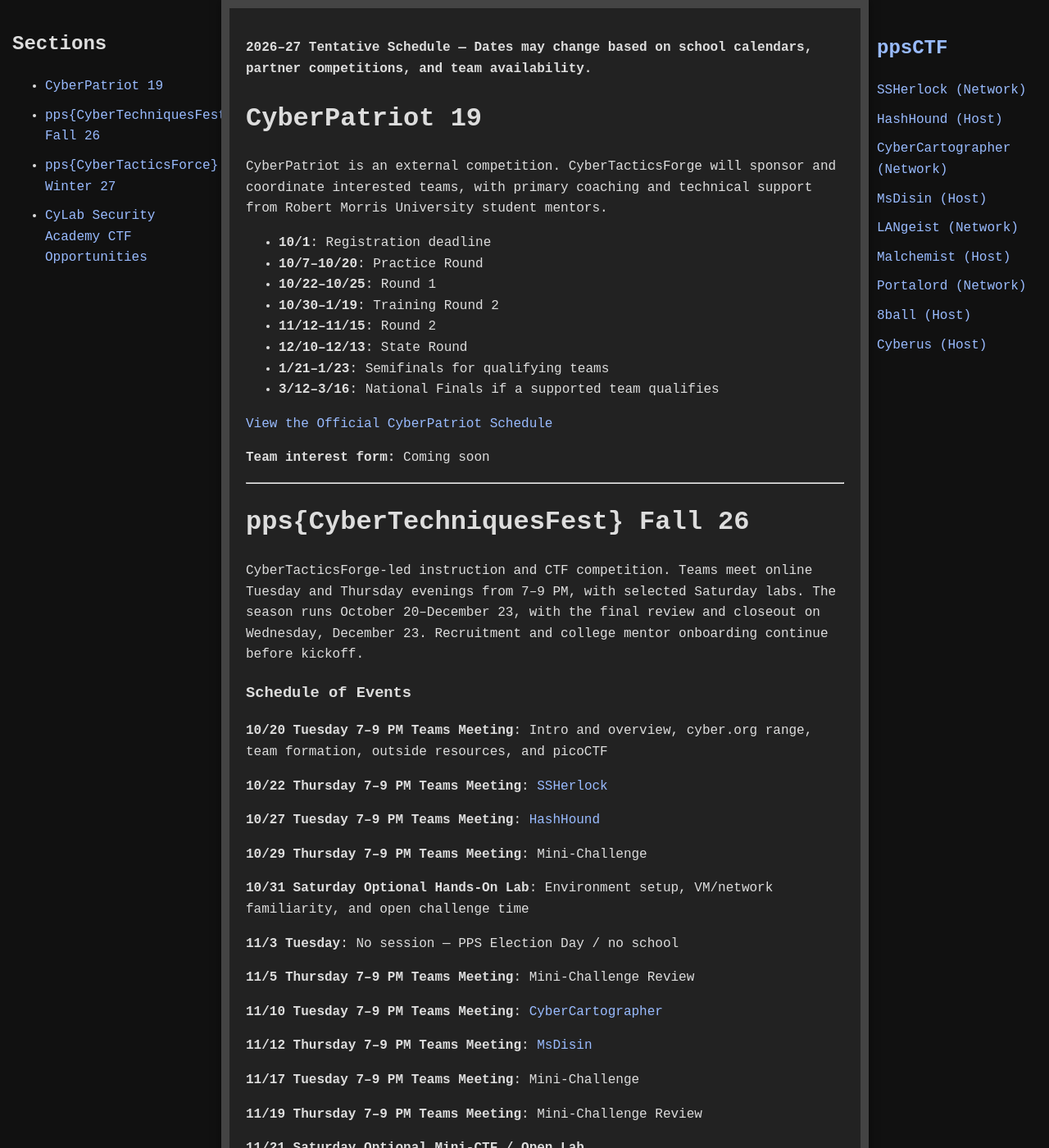
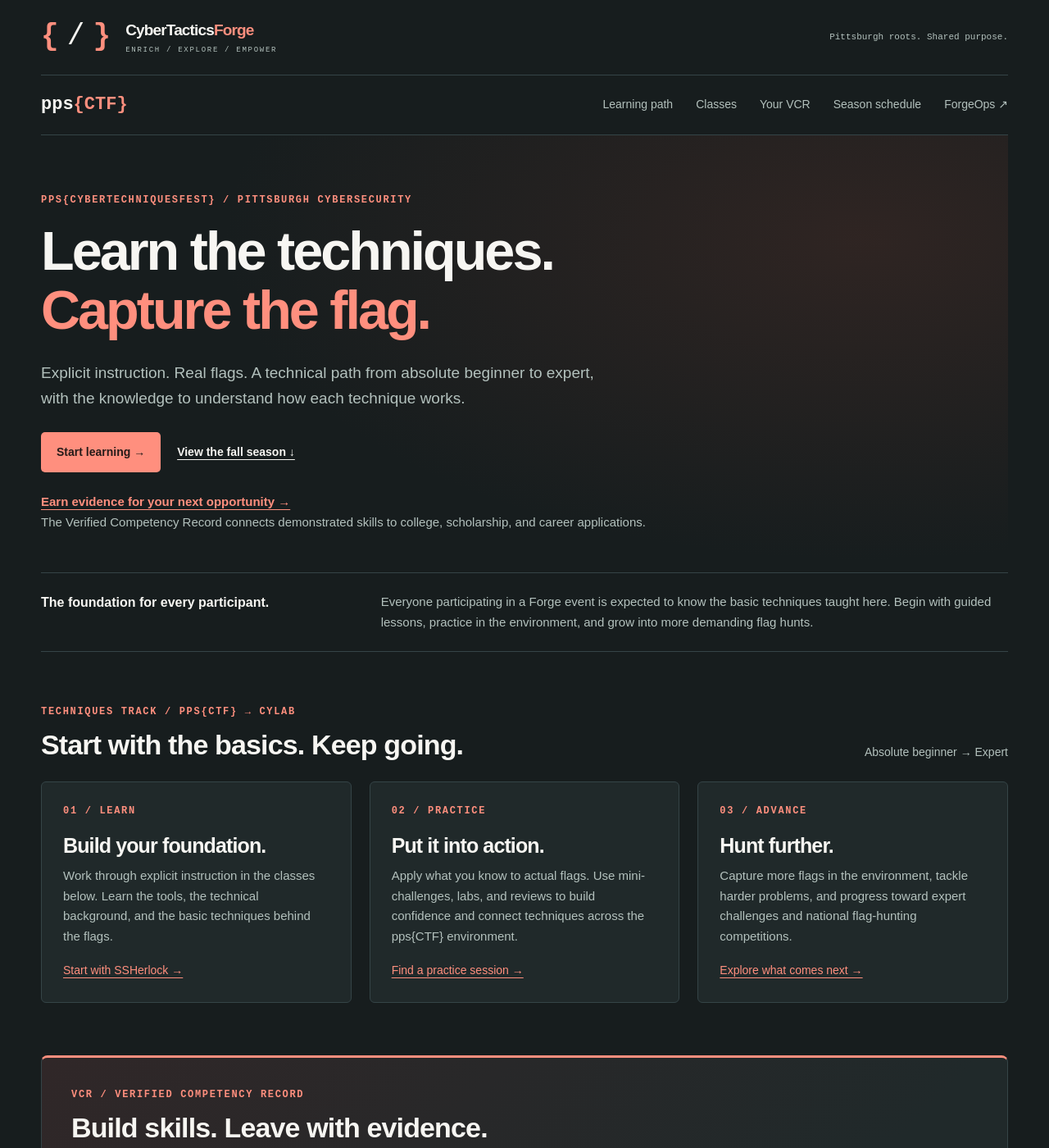
Before and after one commit to jboyce1/ppsCTF, a Jekyll site: the page built from index.md, in a window 1280 px wide and 1400 px high. Shown: the whole window at 82% size. Built offline with Jekyll 4.4.1, drawn with Linux system fonts in a browser that asks for light colours; some of the changed text lies outside the part shown.

Commit message:
Focus ppsCTF homepage on CyberTechniquesFest and verified competencies

```diff
--- /dev/null
+++ b/_includes/schedule-technical.md
@@ -0,0 +1,49 @@
+CyberTacticsForge-led instruction and CTF competition. Teams meet online Tuesday and Thursday evenings from 7–9 PM, with selected Saturday labs. The season runs October 20–December 23, with the final review and closeout on Wednesday, December 23. Recruitment and college mentor onboarding continue before kickoff.
+
+### Schedule of Events
+
+**10/20 Tuesday 7–9 PM Teams Meeting**: Intro and overview, cyber.org range, team formation, outside resources, and picoCTF
+
+**10/22 Thursday 7–9 PM Teams Meeting**: [SSHerlock](./classes/SSHerlock/SSHerlock)
+
+**10/27 Tuesday 7–9 PM Teams Meeting**: [HashHound](./classes/HashHound/HashHound)
+
+**10/29 Thursday 7–9 PM Teams Meeting**: Mini-Challenge
+
+**10/31 Saturday Optional Hands-On Lab**: Environment setup, VM/network familiarity, and open challenge time
+
+**11/3 Tuesday**: No session — PPS Election Day / no school
+
+**11/5 Thursday 7–9 PM Teams Meeting**: Mini-Challenge Review
+
+**11/10 Tuesday 7–9 PM Teams Meeting**: [CyberCartographer](./classes/CyberCartographer/CyberCartographer)
+
+**11/12 Thursday 7–9 PM Teams Meeting**: [MsDisin](./classes/MsDisin/MsDisin)
+
+**11/17 Tuesday 7–9 PM Teams Meeting**: Mini-Challenge
+
+**11/19 Thursday 7–9 PM Teams Meeting**: Mini-Challenge Review
+
+**11/21 Saturday Optional Mini-CTF / Open Lab**
+
+**11/24–11/26 Thanksgiving Pause**: No required sessions
+
+**12/1 Tuesday 7–9 PM Teams Meeting**: [LANgeist](./classes/LANgeist/LANgeist)
+
+**12/3 Thursday 7–9 PM Teams Meeting**: [MALchemist](./classes/MALchemist/MALchemist)
+
+**12/8 Tuesday 7–9 PM Teams Meeting**: Mini-Challenge
+
+**12/10 Thursday 7–9 PM Teams Meeting**: [Portalord](./classes/Portalord/Portalord)
+
+**12/12 Saturday Full-Environment Lab**: Multi-role practice and competition preparation
+
+**12/15 Tuesday 7–9 PM Teams Meeting**: [8ball](./classes/8ball/8ball)
+
+**12/17 Thursday 7–9 PM Teams Meeting**: [Cyberus](./classes/cyberus/cyberus) and tournament overview
+
+**12/19 Saturday Optional Open Range / Technical Check**
+
+**12/21–12/23 pps{CyberTechniquesFest} Competition Window**: Exact team slots to be scheduled separately
+
+**12/23 Wednesday 7–9 PM Teams Meeting**: After Action Review, results, recognition, fall closeout, and pps{CyberTacticsForce} interest — following the final tournament slots
--- /dev/null
+++ b/_layouts/home.html
@@ -0,0 +1,27 @@
+<!DOCTYPE html>
+<html lang="en">
+<head>
+  <meta charset="utf-8">
+  <meta name="viewport" content="width=device-width, initial-scale=1">
+  <meta name="theme-color" content="#171d1e">
+  <link rel="icon" type="image/png" href="{{ "/assets/CyberTacticsForge-webicon.png" | relative_url }}">
+  <title>{{ page.title }} | {{ site.title }}</title>
+  <meta name="description" content="pps{CyberTechniquesFest}: guided cybersecurity classes and flag hunting, from absolute beginner to expert.">
+  <link rel="stylesheet" href="{{ '/assets/css/home.css' | relative_url }}">
+</head>
+<body>
+  <a class="skip-link" href="#main">Skip to content</a>
+  <div class="foundation-header">
+    <a class="foundation-brand" href="https://cybertacticsforge.org/" aria-label="CyberTacticsForge home"><span class="brand-mark" aria-hidden="true">{<b> / </b>}</span><span>CyberTactics<span class="brand-forge">Forge</span><small>ENRICH / EXPLORE / EMPOWER</small></span></a>
+    <span class="foundation-context">Pittsburgh roots. Shared purpose.</span>
+  </div>
+  <header class="site-header">
+    <a class="brand" href="{{ '/' | relative_url }}">pps<span>{CTF}</span></a>
+    <nav aria-label="Main navigation">
+      <a href="#path">Learning path</a><a href="#classes">Classes</a><a href="#vcr">Your VCR</a><a href="#season">Season schedule</a><a href="https://cybertacticsforge.org/programs/">ForgeOps ↗</a>
+    </nav>
+  </header>
+  <main id="main">{{ content }}</main>
+  <footer><span>pps{CTF} · Pittsburgh</span><a href="#main">Back to top ↑</a></footer>
+</body>
+</html>
--- a/index.md
+++ b/index.md
@@ -1,135 +1,88 @@
 ---
-layout: default
-title: 2026–27 Tentative Season
+layout: home
+title: pps{CyberTechniquesFest}
 ---
-**2026–27 Tentative Schedule — Dates may change based on school calendars, partner competitions, and team availability.**
+<section class="hero" aria-labelledby="welcome">
+  <p class="eyebrow">pps{CyberTechniquesFest} / Pittsburgh cybersecurity</p>
+  <h1 id="welcome">Learn the techniques.<br><span>Capture the flag.</span></h1>
+  <p class="intro">Explicit instruction. Real flags. A technical path from absolute beginner to expert, with the knowledge to understand how each technique works.</p>
+  <div class="actions"><a class="button" href="#classes">Start learning →</a><a class="text-link" href="#season">View the fall season ↓</a></div>
+  <p class="hero-vcr"><a href="#vcr">Earn evidence for your next opportunity →</a><br>The Verified Competency Record connects demonstrated skills to college, scholarship, and career applications.</p>
+  <div class="foundation"><strong>The foundation for every participant.</strong><span>Everyone participating in a Forge event is expected to know the basic techniques taught here. Begin with guided lessons, practice in the environment, and grow into more demanding flag hunts.</span></div>
+</section>
 
-# CyberPatriot 19
+<section id="path" aria-labelledby="path-title">
+  <div class="section-heading"><div><p class="eyebrow">Techniques Track / pps{CTF} → CyLab</p><h2 id="path-title">Start with the basics. Keep going.</h2></div><p>Absolute beginner → Expert</p></div>
+  <div class="learning-grid">
+    <article class="learning-step"><p class="eyebrow">01 / Learn</p><h3>Build your foundation.</h3><p>Work through explicit instruction in the classes below. Learn the tools, the technical background, and the basic techniques behind the flags.</p><a href="{{ '/classes/SSHerlock/SSHerlock' | relative_url }}">Start with SSHerlock →</a></article>
+    <article class="learning-step"><p class="eyebrow">02 / Practice</p><h3>Put it into action.</h3><p>Apply what you know to actual flags. Use mini-challenges, labs, and reviews to build confidence and connect techniques across the pps{CTF} environment.</p><a href="#season">Find a practice session →</a></article>
+    <article class="learning-step"><p class="eyebrow">03 / Advance</p><h3>Hunt further.</h3><p>Capture more flags in the environment, tackle harder problems, and progress toward expert challenges and national flag-hunting competitions.</p><a href="#beyond">Explore what comes next →</a></article>
+  </div>
+</section>
 
-CyberPatriot is an external competition. CyberTacticsForge will sponsor and coordinate interested teams, with primary coaching and technical support from Robert Morris University student mentors.
+<section id="vcr" class="vcr" aria-labelledby="vcr-title">
+  <div class="section-heading"><div><p class="eyebrow">VCR / Verified Competency Record</p><h2 id="vcr-title">Build skills. Leave with evidence.</h2></div></div>
+  <p class="vcr-lead">Turn what you demonstrate into something you can take forward: an evidence-backed record for college applications, scholarship consideration, and your résumé.</p>
+  <p>CyberTacticsForge manages the Verified Competency Record for events it hosts. Through participation, students can earn verified competencies by demonstrating what they can actually do inside a Forge environment. The VCR translates that observable activity into durable evidence of individual competency.</p>
+  <div class="vcr-benefits" aria-label="Ways to use your record">
+    <div><strong>College applications</strong><span>Show admissions readers specific skills and the work behind them.</span></div>
+    <div><strong>Scholarship opportunities</strong><span>Support applications with demonstrated ability, initiative, and growth.</span></div>
+    <div><strong>Résumés &amp; job applications</strong><span>Give employers concrete examples of what you have done and can explain.</span></div>
+  </div>
+  <div class="vcr-question"><span>The scoreboard answers <strong>“Who won?”</strong></span><span>The VCR answers <strong>“What can this person demonstrably do?”</strong></span></div>
+  <div class="vcr-layers">
+    <article><p class="eyebrow">01 / Technical competencies</p><h3>Show the skill.</h3><p>Find and analyze an artifact, harden a system, change a configuration, or restore a service. Flags and automated checks can provide evidence of specific accomplishments.</p></article>
+    <article><p class="eyebrow">02 / Operational competencies</p><h3>Show your judgment.</h3><p>Diagnose, prioritize, recover, and adapt as conditions change. Service availability, system state, and activity logs can capture work that a single flag cannot.</p></article>
+    <article><p class="eyebrow">03 / Professional evidence</p><h3>Explain your work.</h3><p>A GitHub write-up or after-action review (AAR) records what you encountered, what you did, and what you learned—especially during CyberTacticsEngagement.</p></article>
+  </div>
+  <details class="vcr-detail"><summary>How demonstrated work becomes a verified record</summary>
+    <div class="vcr-detail-body">
+      <p>Each challenge starts with an <strong>intent</strong>: the competency the participant should demonstrate. Evidence requirements follow that intent and the actual source environment.</p>
+      <ol class="vcr-flow" aria-label="Competency verification process"><li>Intent</li><li>Evidence sources</li><li>Validation</li><li>Competency record</li></ol>
+      <p>Flags can show discovery or analysis. State checks show whether a required change succeeded. Uptime shows whether a service stayed available. Telemetry and event logs show activity. A participant’s AAR adds explanation and reflection. Together, these can support one competency record; competition scoring remains separate.</p>
+      <div class="vcr-example">
+        <p class="eyebrow">Illustrative competency / Network service recovery</p>
+        <h3>Restore SSH while preserving firewall protection.</h3>
+        <p>Evidence could show that the participant diagnosed the outage, restored the service, allowed access from the management network, and preserved the restriction on public access. The record connects the demonstrated competency to its environment, supporting evidence, and verification.</p>
+      </div>
+      <p><strong>Your record reflects your contribution.</strong> Individual environments provide clearer attribution. In collaborative force-on-force events, team outcomes need evidence of the individual’s actions, supported by their own GitHub artifact or AAR. A team result alone cannot establish what each participant demonstrated.</p>
+    </div>
+  </details>
+  <p class="vcr-close">Participation creates the opportunity. Demonstrated competency gives you evidence to carry into your next application.</p>
+</section>
 
-- **10/1**: Registration deadline
-- **10/7–10/20**: Practice Round
-- **10/22–10/25**: Round 1
-- **10/30–1/19**: Training Round 2
-- **11/12–11/15**: Round 2
-- **12/10–12/13**: State Round
-- **1/21–1/23**: Semifinals for qualifying teams
-- **3/12–3/16**: National Finals if a supported team qualifies
+<section id="classes" aria-labelledby="classes-title">
+  <div class="section-heading"><div><p class="eyebrow">The technical foundation</p><h2 id="classes-title">Your class directory.</h2></div><p>Open a lesson and get to work.</p></div>
+  <div class="class-grid">
+    <a class="class-card" href="{{ '/classes/SSHerlock/SSHerlock' | relative_url }}"><span class="eyebrow">Network</span><strong>SSHerlock</strong><span>Open lesson →</span></a>
+    <a class="class-card" href="{{ '/classes/HashHound/HashHound' | relative_url }}"><span class="eyebrow">Host</span><strong>HashHound</strong><span>Open lesson →</span></a>
+    <a class="class-card" href="{{ '/classes/CyberCartographer/CyberCartographer' | relative_url }}"><span class="eyebrow">Network</span><strong>CyberCartographer</strong><span>Open lesson →</span></a>
+    <a class="class-card" href="{{ '/classes/MsDisin/MsDisin' | relative_url }}"><span class="eyebrow">Host</span><strong>MsDisin</strong><span>Open lesson →</span></a>
+    <a class="class-card" href="{{ '/classes/LANgeist/LANgeist' | relative_url }}"><span class="eyebrow">Network</span><strong>LANgeist</strong><span>Open lesson →</span></a>
+    <a class="class-card" href="{{ '/classes/MALchemist/MALchemist' | relative_url }}"><span class="eyebrow">Host</span><strong>MALchemist</strong><span>Open lesson →</span></a>
+    <a class="class-card" href="{{ '/classes/Portalord/Portalord' | relative_url }}"><span class="eyebrow">Network</span><strong>Portalord</strong><span>Open lesson →</span></a>
+    <a class="class-card" href="{{ '/classes/8ball/8ball' | relative_url }}"><span class="eyebrow">Host</span><strong>8ball</strong><span>Open lesson →</span></a>
+    <a class="class-card" href="{{ '/classes/cyberus/cyberus' | relative_url }}"><span class="eyebrow">Host</span><strong>Cyberus</strong><span>Open lesson →</span></a>
+  </div>
+</section>
 
-[View the Official CyberPatriot Schedule](https://www.uscyberpatriot.org/competition/current-competition/competition-schedule)
+<section id="season" aria-labelledby="season-title">
+  <div class="section-heading"><div><p class="eyebrow">Learn together / Compete together</p><h2 id="season-title">Fall 2026 season.</h2></div><p class="status">Tentative · Oct 20–Dec 23</p></div>
+  <p>Online Tuesday and Thursday evenings, 7–9 PM, with selected Saturday labs and a Wednesday closeout. Dates may change based on school calendars, partner competitions, and team availability.</p>
+  <details><summary><span>pps{CyberTechniquesFest} · Full schedule</span><span>Classes, labs, and competition</span></summary><div class="schedule" markdown="1">
+{% include schedule-technical.md %}
+  </div></details>
+</section>
 
-**Team interest form:** Coming soon
+<section id="beyond" aria-labelledby="beyond-title">
+  <div class="section-heading"><div><p class="eyebrow">Take Pittsburgh further</p><h2 id="beyond-title">Where the techniques can take you.</h2></div></div>
+  <div class="track-grid">
+    <article class="track technical"><p class="eyebrow">Keep hunting flags</p><h3>Go beyond the local range.</h3><p>Build toward national flag-hunting competitions, including opportunities through Carnegie Mellon University’s CyLab Security Academy. Bring Pittsburgh’s talent to a wider stage.</p><p class="destination"><strong>A possible career direction</strong>Bug bounty hunting and code-focused red teaming.</p><a class="text-link" href="https://www.cylabacademy.org/">Explore CyLab Security Academy ↗</a></article>
+    <article class="track operational"><p class="eyebrow">Put your foundation to work</p><h3>Ready for the Tactics Track?</h3><p>Use your technical competency in a live team environment. Follow the Tactics Track at ForgeOps: build defensive skills through CyberPatriot, then attack and defend in CyberTacticsEngagement as a Digital Operations Group.</p><a class="text-link" href="https://cybertacticsforge.org/programs/">Explore the Tactics Track at ForgeOps →</a></article>
+  </div>
+</section>
 
----
-# pps{CyberTechniquesFest} Fall 26
-
-CyberTacticsForge-led instruction and CTF competition. Teams meet online Tuesday and Thursday evenings from 7–9 PM, with selected Saturday labs. The season runs October 20–December 23, with the final review and closeout on Wednesday, December 23. Recruitment and college mentor onboarding continue before kickoff.
-
-### Schedule of Events
-
-**10/20 Tuesday 7–9 PM Teams Meeting**: Intro and overview, cyber.org range, team formation, outside resources, and picoCTF
-
-**10/22 Thursday 7–9 PM Teams Meeting**: [SSHerlock](./classes/SSHerlock/SSHerlock)
-
-**10/27 Tuesday 7–9 PM Teams Meeting**: [HashHound](./classes/HashHound/HashHound)
-
-**10/29 Thursday 7–9 PM Teams Meeting**: Mini-Challenge
-
-**10/31 Saturday Optional Hands-On Lab**: Environment setup, VM/network familiarity, and open challenge time
-
-**11/3 Tuesday**: No session — PPS Election Day / no school
-
-**11/5 Thursday 7–9 PM Teams Meeting**: Mini-Challenge Review
-
-**11/10 Tuesday 7–9 PM Teams Meeting**: [CyberCartographer](./classes/CyberCartographer/CyberCartographer)
-
-**11/12 Thursday 7–9 PM Teams Meeting**: [MsDisin](./classes/MsDisin/MsDisin)
-
-**11/17 Tuesday 7–9 PM Teams Meeting**: Mini-Challenge
-
-**11/19 Thursday 7–9 PM Teams Meeting**: Mini-Challenge Review
-
-**11/21 Saturday Optional Mini-CTF / Open Lab**
-
-**11/24–11/26 Thanksgiving Pause**: No required sessions
-
-**12/1 Tuesday 7–9 PM Teams Meeting**: [LANgeist](./classes/LANgeist/LANgeist)
-
-**12/3 Thursday 7–9 PM Teams Meeting**: [MALchemist](./classes/MALchemist/MALchemist)
-
-**12/8 Tuesday 7–9 PM Teams Meeting**: Mini-Challenge
-
-**12/10 Thursday 7–9 PM Teams Meeting**: [Portalord](./classes/Portalord/Portalord)
-
-**12/12 Saturday Full-Environment Lab**: Multi-role practice and competition preparation
-
-**12/15 Tuesday 7–9 PM Teams Meeting**: [8ball](./classes/8ball/8ball)
-
-**12/17 Thursday 7–9 PM Teams Meeting**: [Cyberus](./classes/cyberus/cyberus) and tournament overview
-
-**12/19 Saturday Optional Open Range / Technical Check**
-
-**12/21–12/23 pps{CyberTechniquesFest} Competition Window**: Exact team slots to be scheduled separately
-
-**12/23 Wednesday 7–9 PM Teams Meeting**: After Action Review, results, recognition, fall closeout, and pps{CyberTacticsForce} interest — following the final tournament slots
-
----
-
-# pps{CyberTacticsForce} Winter 27
-
-CyberTacticsForge-led team-vs-team competition focused on operating and defending live systems and networks. Teams meet Tuesday and Thursday evenings from 7–9 PM, with Saturday build days and scrimmages.
-
-### Schedule of Events
-
-**1/21 Thursday 7–9 PM Teams Meeting**: Kickoff — operate the network (after Keystone exams)
-
-**1/28 Thursday 7–9 PM Teams Meeting**: Operate the hosts
-
-**2/2 Tuesday 7–9 PM Teams Meeting**: Control the network
-
-**2/4 Thursday 7–9 PM Teams Meeting**: See and respond
-
-**2/6 Saturday**: CyberTactics Build Day
-
-**2/9 Tuesday 7–9 PM Teams Meeting**: Team build and service operations
-
-**2/11 Thursday 7–9 PM Teams Meeting**: Team build and attack-surface review
-
-**2/13 Saturday**: Controlled Scrimmage #1
-
-**2/16 Tuesday 7–9 PM Teams Meeting**: Scrimmage review and defensive restoration
-
-**2/18 Thursday 7–9 PM Teams Meeting**: Red-team planning and defensive adaptation
-
-**2/20 Saturday**: Scrimmage #2
-
-**2/23 Tuesday 7–9 PM Teams Meeting**: Operational improvement
-
-**2/25 Thursday 7–9 PM Teams Meeting**: Tactics, communications, and resilience
-
-**2/27 Saturday**: Full-range rehearsal
-
-**3/2 Tuesday 7–9 PM Teams Meeting**: Final configuration and rules review
-
-**3/4 Thursday 7–9 PM Teams Meeting**: Final readiness
-
-**3/6 Saturday**: pps{CyberTacticsForce} Force-on-Force Competition, followed by After Action Review, recognition, and season close
-
-# CyLab Security Academy CTF Opportunities
-
-**Dates to be announced by CyLab Security Academy.**
-
-Students interested in additional CTF competitions may participate when CyLab Security Academy announces its schedule. CyberTacticsForge will help connect interested students with Carnegie Mellon University student mentors and local support where available.
-
-[Visit CyLab Security Academy](https://www.cylabacademy.org/)
-
-**Student interest form:** Coming soon
-
-## A nod of respect to those who have helped this process
-
-Carnegie Mellon University's CTF community — supplying coaches and mentors
-
-BlackGirlsHack — supplying coaches and mentors
-
-Robert Morris University students — CyberPatriot coaching and technical support
+<section class="community" aria-labelledby="community-title">
+  <p class="eyebrow">Built with community</p><h2 id="community-title">Pittsburgh talent. Shared effort.</h2>
+  <p>With appreciation for Carnegie Mellon University’s CTF community and BlackGirlsHack for supplying coaches and mentors.</p>
+</section>
```
Also changed, not shown: assets/CyberTacticsForge-webicon.png (added), assets/css/home.css (added).
